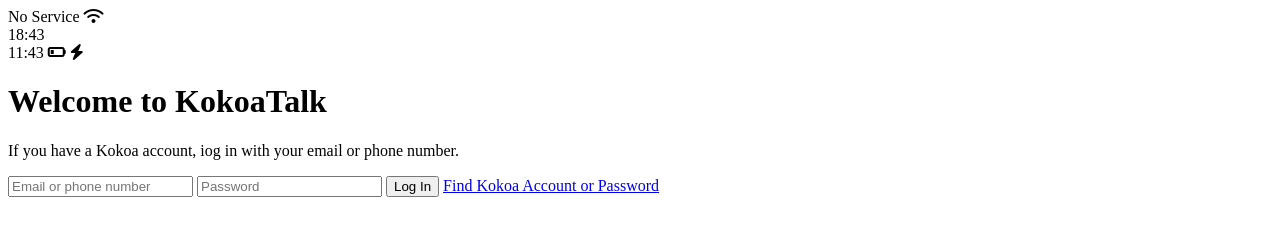
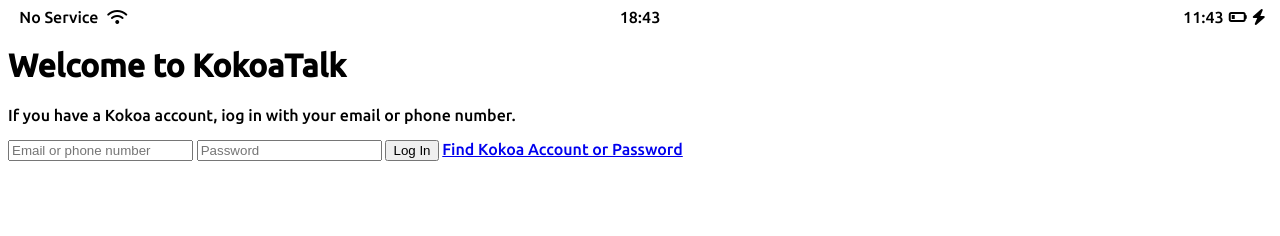
Before and after one commit to Imsilverzero/kokoa-clone-2023, a plain HTML site: page index.html in a window 1280 px wide. Drawn offline with Linux system fonts and the light colour scheme.

Commit message:
status bar css update

```diff
--- /dev/null
+++ b/css/styles.css
@@ -0,0 +1,28 @@
+@import url("https://fonts.googleapis.com/css2?family=Open+Sans:wght@300;500&family=Ubuntu:wght@300;500&display=swap");
+
+body {
+  font-family: "Open Sans", sans-serif;
+  font-family: "Ubuntu", sans-serif;
+}
+.status-bar {
+  display: flex;
+  justify-content: center;
+}
+.status-bar__column {
+  width: 33%;
+}
+.status-bar__column:first-child span {
+  margin: 5px;
+}
+.status-bar__column:nth-child(2) {
+  display: flex;
+  justify-content: center;
+}
+.status-bar__column:last-child {
+  display: flex;
+  justify-content: flex-end;
+  align-items: center;
+}
+.fa-battery-quarter {
+  margin: 0px 5px;
+}
--- a/index.html
+++ b/index.html
@@ -1,13 +1,14 @@
 <!DOCTYPE html>
 <html lang="en">
   <head>
+    <link rel="stylesheet" href="css/styles.css" />
     <meta charset="UTF-8" />
     <meta http-equiv="X-UA-Compatible" content="IE=edge" />
     <meta name="viewport" content="width=device-width, initial-scale=1.0" />
     <title>Welcome to KokoaTalk</title>
   </head>
   <body>
-    <div id="status-bar">
+    <div class="status-bar">
       <div class="status-bar__column">
         <span>No Service</span>
         <i class="fa-solid fa-wifi"></i>
```
